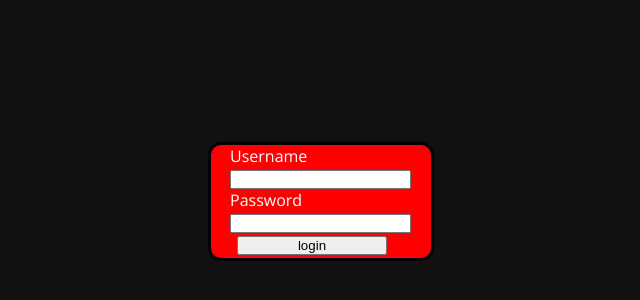
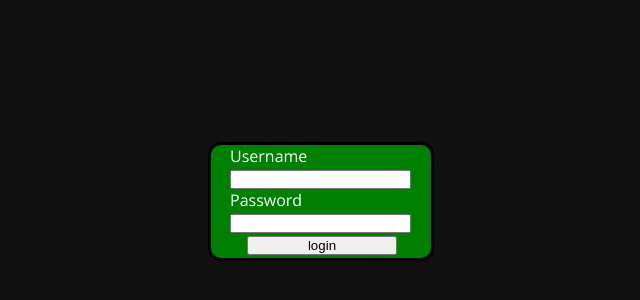
Before and after one commit to Jonty16117/Jonty16117, a website: page index.html in a window 1280 px wide. Shown: the part 58-358 px from the top of the page, without its empty margins (319-959 px from the left). Drawn offline with nearby package versions, Linux system fonts and the light colour scheme.

```diff
--- a/demo/css/demostyles.css
+++ b/demo/css/demostyles.css
@@ -4,7 +4,7 @@
    margin-left: auto;
    margin-right: auto;
    margin-top: 200px;
-   background-color: red;
+   background-color: green;
    padding: 0px;
    border-color: black;
    border-style: solid;
@@ -14,7 +14,7 @@
 
 button {
     margin-bottom: 2.5px;
-    margin-left: 26px;
+    margin-left: 36px;
     width: 150px;
 }
 
```
